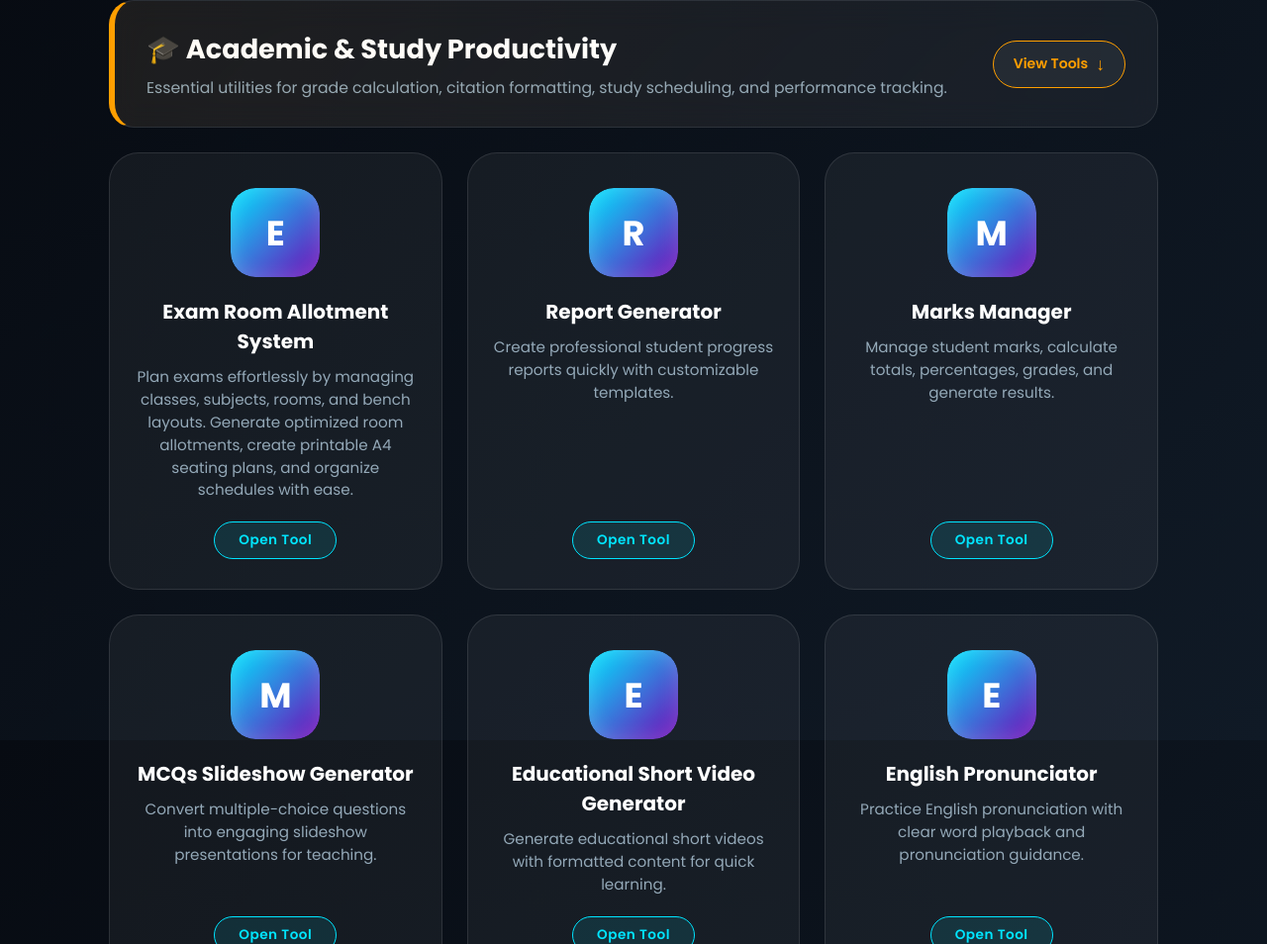
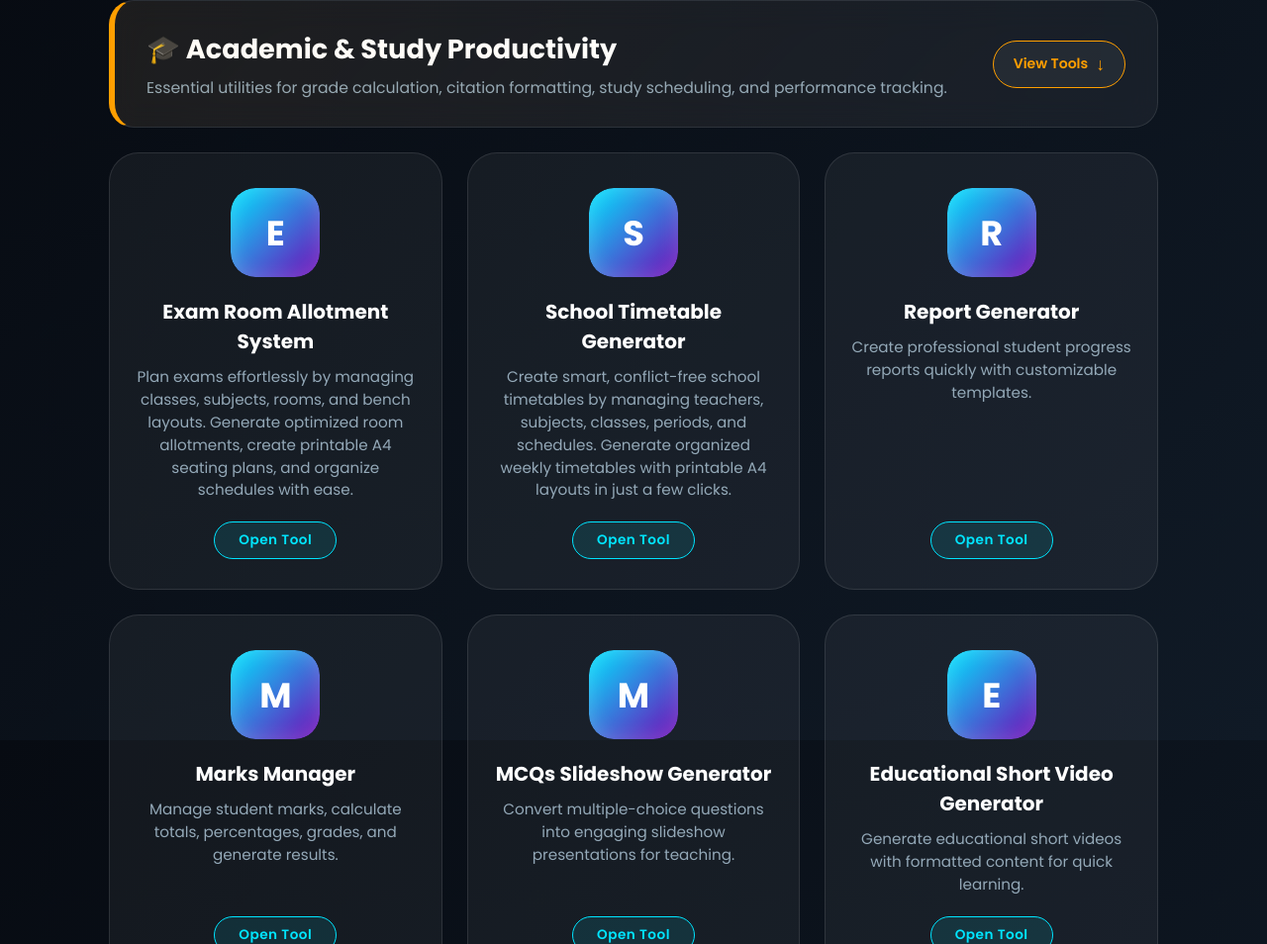
Before and after one commit to laxoshedu/laxosheduenter, a plain HTML site: page index.html in a window 1280 px wide. Shown: the part 3252-4206 px from the top of the page at 99% size. Drawn offline with Linux system fonts and the light colour scheme.

Commit message:
Update index.html

```diff
--- a/index.html
+++ b/index.html
@@ -856,6 +856,18 @@
                     <span class="open-tool-btn">Open Tool</span>
                 </a>
                 <!-- Tool 2 -->
+
+                <a href="https://laxoshedu.github.io/tools/schooltimetablegenerator.html" class="app-card animate-target" target="_blank">
+                    <div class="app-icon-small">
+                        <img src="" alt="School Timetable Generator">
+                    </div>
+                    <h3>School Timetable Generator</h3>
+                    <p class="app-desc">Create smart, conflict-free school timetables by managing teachers, subjects, classes, periods, and schedules. Generate organized weekly timetables with printable A4 layouts in just a few clicks.</p>
+                    <span class="open-tool-btn">Open Tool</span>
+                </a>
+
+                <!-- Tool 3 -->
+
                 <a href="https://laxoshedu.github.io/tools/reportgenerator.html" class="app-card animate-target" target="_blank">
                     <div class="app-icon-small">
                         <img src="" alt="Report Generator">
@@ -865,7 +877,7 @@
                     <span class="open-tool-btn">Open Tool</span>
                 </a>
 
-                <!-- Tool 3 -->
+                <!-- Tool 4 -->
                 <a href="https://laxoshedu.github.io/tools/marksmanager.html" class="app-card animate-target" target="_blank">
                     <div class="app-icon-small">
                         <img src="" alt="Marks Manager">
@@ -875,7 +887,7 @@
                     <span class="open-tool-btn">Open Tool</span>
                 </a>
 
-                <!-- Tool 4 -->
+                <!-- Tool 5 -->
                 <a href="https://laxoshedu.github.io/tools/mcqsslideshowgenerator.html" class="app-card animate-target" target="_blank">
                     <div class="app-icon-small">
                         <img src="" alt="MCQs Slideshow Generator">
@@ -885,7 +897,7 @@
                     <span class="open-tool-btn">Open Tool</span>
                 </a>
 
-                <!-- Tool 5 -->
+                <!-- Tool 6 -->
                 <a href="https://laxoshedu.github.io/tools/educationalshortvideogenerator.html" class="app-card animate-target" target="_blank">
                     <div class="app-icon-small">
                         <img src="" alt="Educational Short Video Generator">
@@ -895,7 +907,7 @@
                     <span class="open-tool-btn">Open Tool</span>
                 </a>
 
-                <!-- Tool 6 -->
+                <!-- Tool 7 -->
                 <a href="https://laxoshedu.github.io/tools/englishpranonciator.html" class="app-card animate-target" target="_blank">
                     <div class="app-icon-small">
                         <img src="" alt="English Pronunciator">
```
